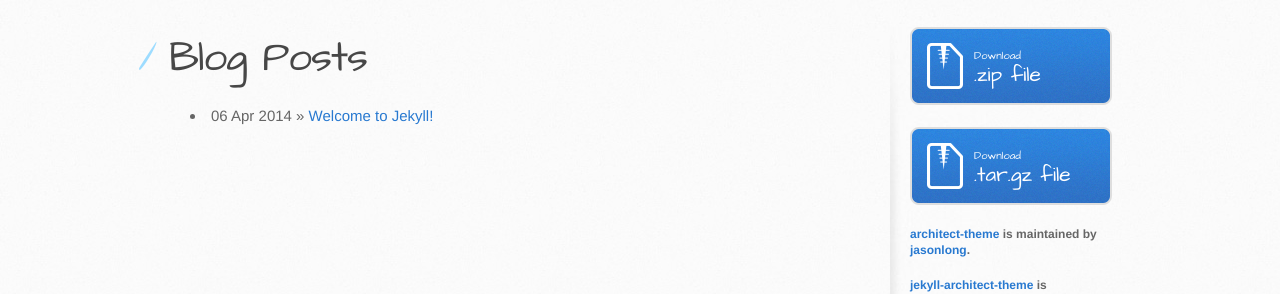
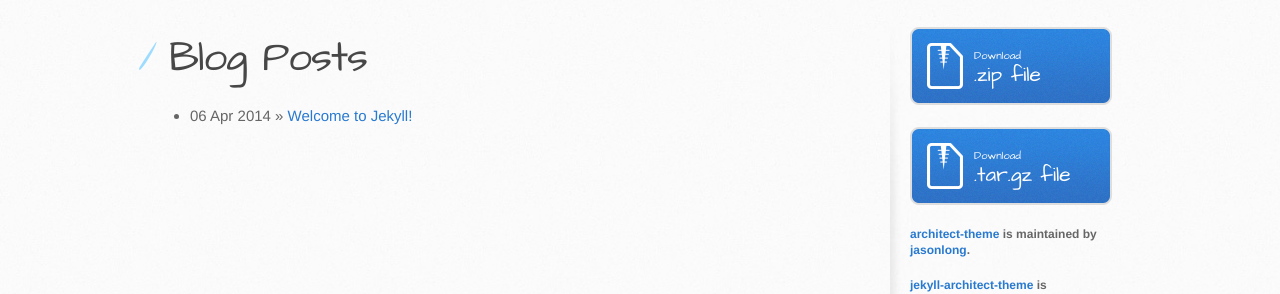
Before and after one commit to pietromenna/jekyll-architect-theme, a Jekyll site: the page built from index.html, in a window 1280 px wide. Shown: the part 311-605 px from the top of the page. Built offline with Jekyll 4.4.1, drawn with Linux system fonts in a browser that asks for light colours; Markdown is read by kramdown in place of the engine named in the settings.

Commit message:
Included changes from jasonlong/architect-theme Merge pull request #11 - fixes list in firefox

```diff
--- a/stylesheets/print.css
+++ b/stylesheets/print.css
@@ -187,14 +187,14 @@ blockquote {
 
 ul li {
   padding-left: 20px;
+  list-style-position: inside;
   list-style: disc;
-  list-style-position: inside;
 }
 
 ol li {
   padding-left: 3px;
-  list-style: disc;
   list-style-position: inside;
+  list-style: decimal;
 }
 
 dl dd {
--- a/stylesheets/stylesheet.css
+++ b/stylesheets/stylesheet.css
@@ -725,15 +725,15 @@ blockquote {
 }
 
 ul {
+  list-style-position: inside;
+  list-style: disc;
   padding-left: 20px;
-  list-style: disc;
-  list-style-position: inside;
 }
 
 ol {
+  list-style-position: inside;
+  list-style: decimal;
   padding-left: 3px;
-  list-style: disc;
-  list-style-position: inside;
 }
 
 dl dd {
```
